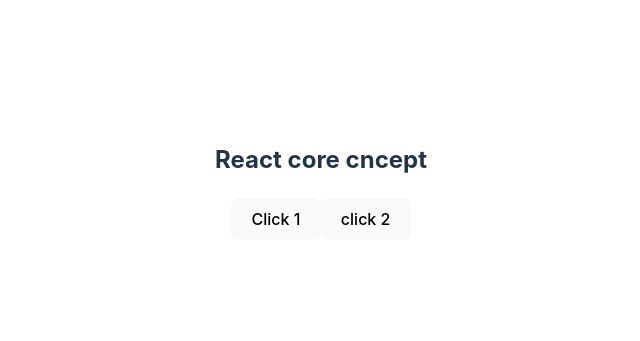
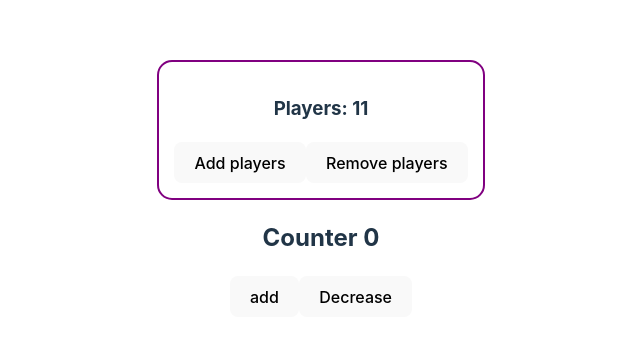
Before and after one commit to faraazhossainimran/explore-react-core-concepts, a React (Vite) app: page / in a window 1280 px wide. Shown: the part 219-560 px from the top of the page, without its empty margins (319-959 px from the left). Built offline with nearby package versions, Linux system fonts and the light colour scheme.

Commit message:
useEffect things

```diff
--- a/src/App.jsx
+++ b/src/App.jsx
@@ -1,17 +1,23 @@
+import { useState } from "react";
+import Team from "./Team";
 import "./App.css";
 function App() {
-  function handleClick () {
-    alert('clicked')
+  const [count, setCount] = useState(0);
+  const handleAdd = () => {
+    const newCount = count + 1;
+    setCount(newCount);
   }
-  function handleClick2 (num) {
-    alert(num + 5)
+  const handleReduce = () => {
+    const newReduce = count - 1;
+    setCount(newReduce)
   }
   return (
     <>
     <div>
-      <h2>React core cncept</h2>
-      <button onClick={handleClick}>Click 1</button>
-      <button onClick={() => {handleClick2(20)}}>click 2</button>
+      <Team></Team>
+      <h2>Counter {count}</h2>
+      <button onClick={handleAdd}>add</button>
+      <button onClick={handleReduce}>Decrease</button>
     </div>
     </>
   )
--- /dev/null
+++ b/src/Team.jsx
@@ -0,0 +1,26 @@
+import { useState } from "react"
+
+export default function Team () {
+    const [team, setTeam] = useState(11);
+    const addPlayers = () => {
+        const newTeam = team +1;
+        setTeam(newTeam);
+    }
+    const removePlayers = () => {
+        // const newTeam = team - 1;
+        setTeam( team - 1);
+    }
+    const teamStyle = {
+        border: '2px solid purple',
+        margin: '15px',
+        borderRadius: '15px',
+        padding: '15px'
+    }
+    return (
+        <div style={teamStyle}>
+            <h3>Players: {team}</h3>
+            <button onClick={addPlayers}>Add players</button>
+            <button onClick={removePlayers}>Remove players</button>
+        </div>
+    )
+}
```
